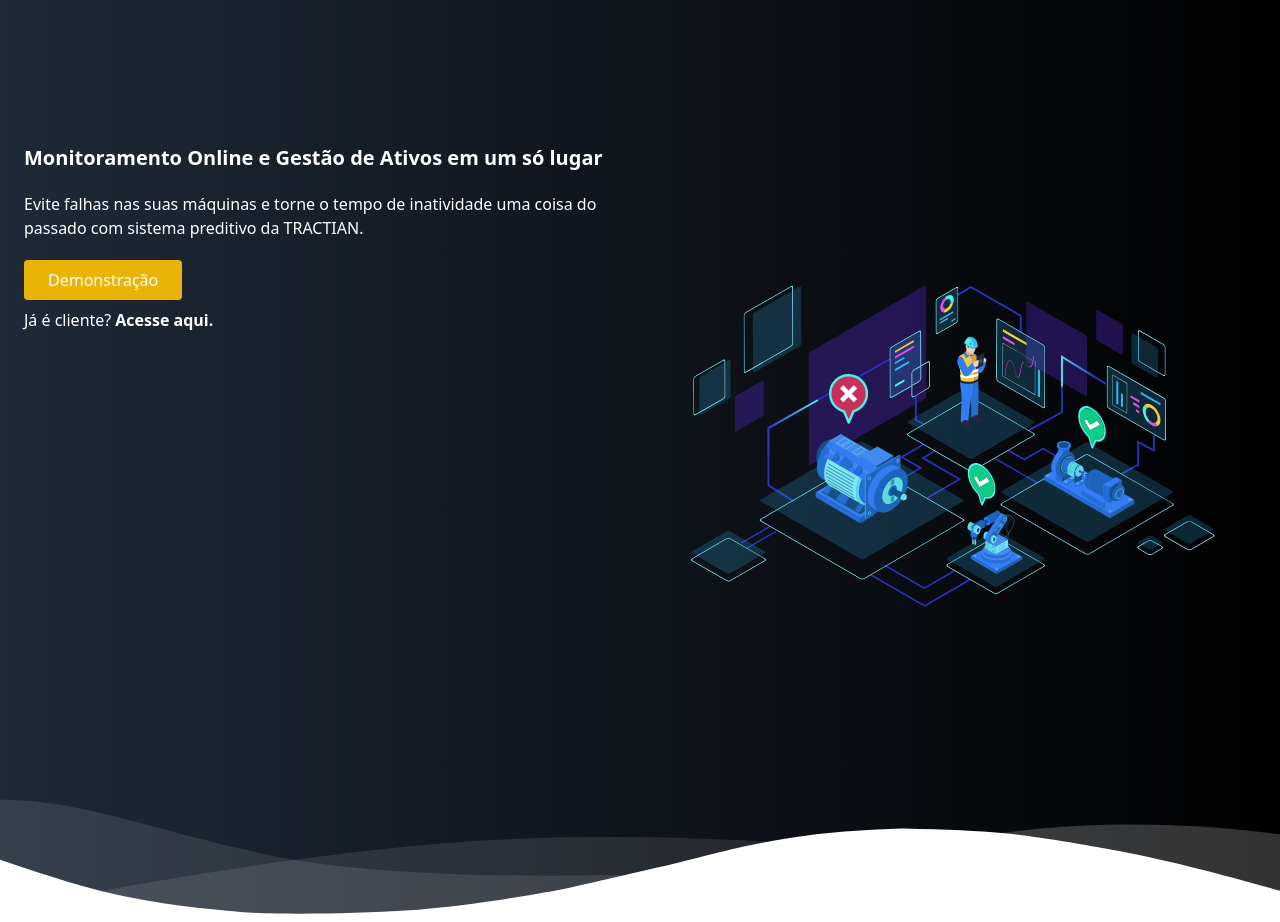
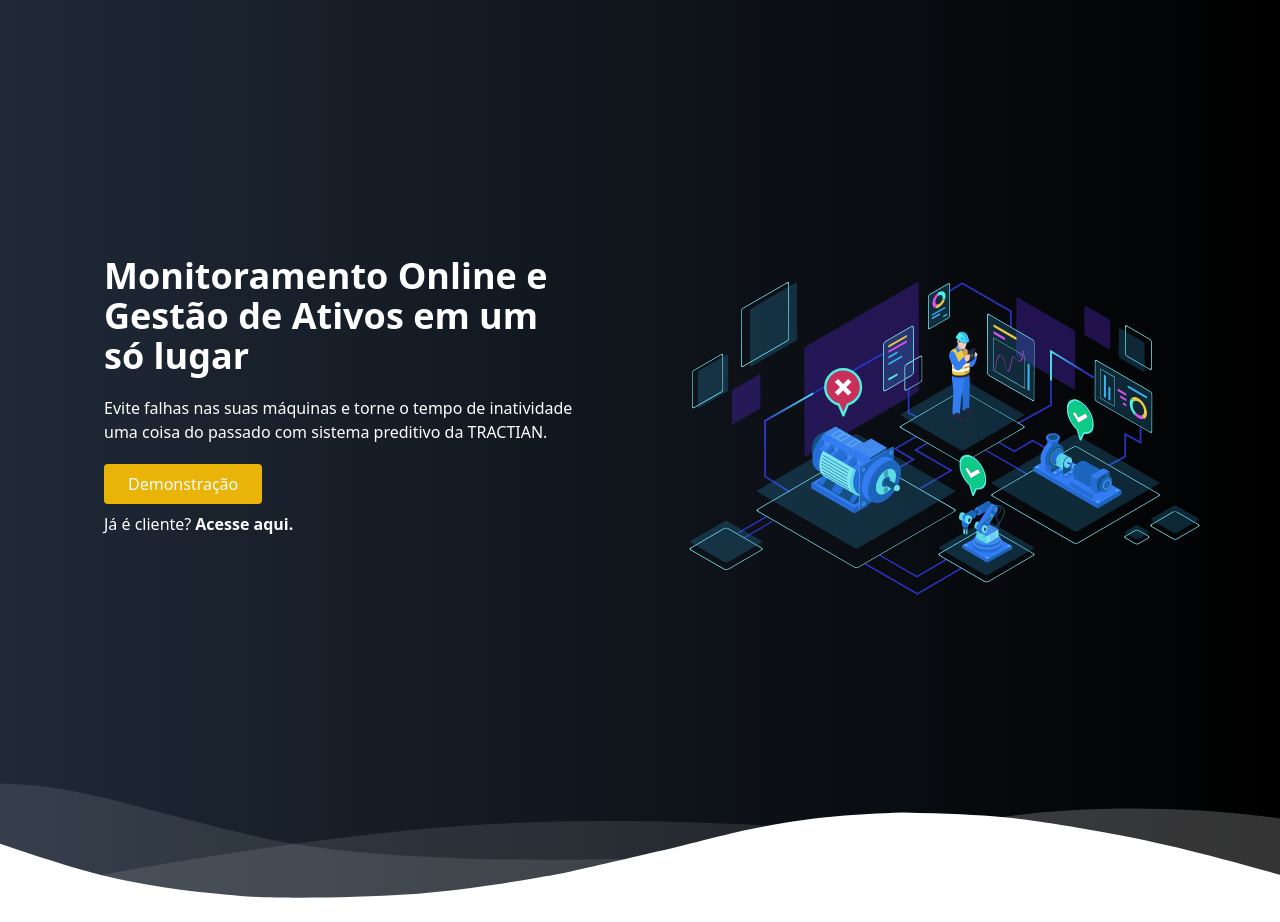
Before and after one commit to walterlbf/Tractian-Website, a Next.js app: page /componentes/Banner in a window 1280 px wide. Built offline with nearby package versions, Linux system fonts and the light colour scheme.

Commit message:
itens no banner alinhados

```diff
--- a/pages/componentes/Banner.jsx
+++ b/pages/componentes/Banner.jsx
@@ -6,9 +6,9 @@
 export default function Banner() {
   return (
     <>
-      <section className="text-white lg:grid lg:grid-cols-2 bg-gradient-to-l from-black to-gray-800 justify-center align-center px-6 pt-36">
-        <article className="align-center">
-          <h1 className="text-xl font-semibold mr-5 mb-5">
+      <section className="text-white lg:grid lg:grid-cols-2 bg-gradient-to-l from-black to-gray-800 justify-center align-center px-10 pt-36">
+        <article className="align-center lg:py-28 lg:px-16">
+          <h1 className="text-xl font-semibold mr-5 mb-5 lg:text-4xl">
             Monitoramento Online e Gestão de Ativos em um só lugar
           </h1>
           <p className="mb-5 font-light">
```
